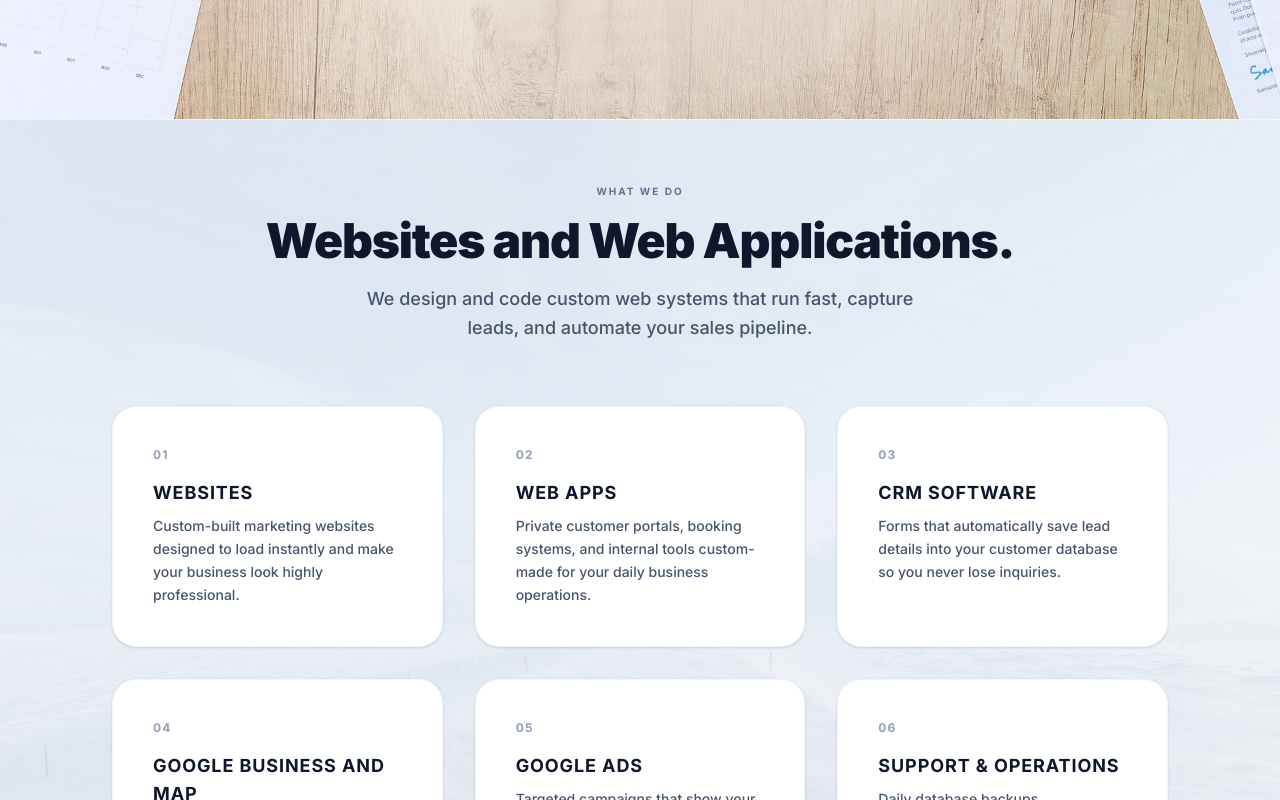
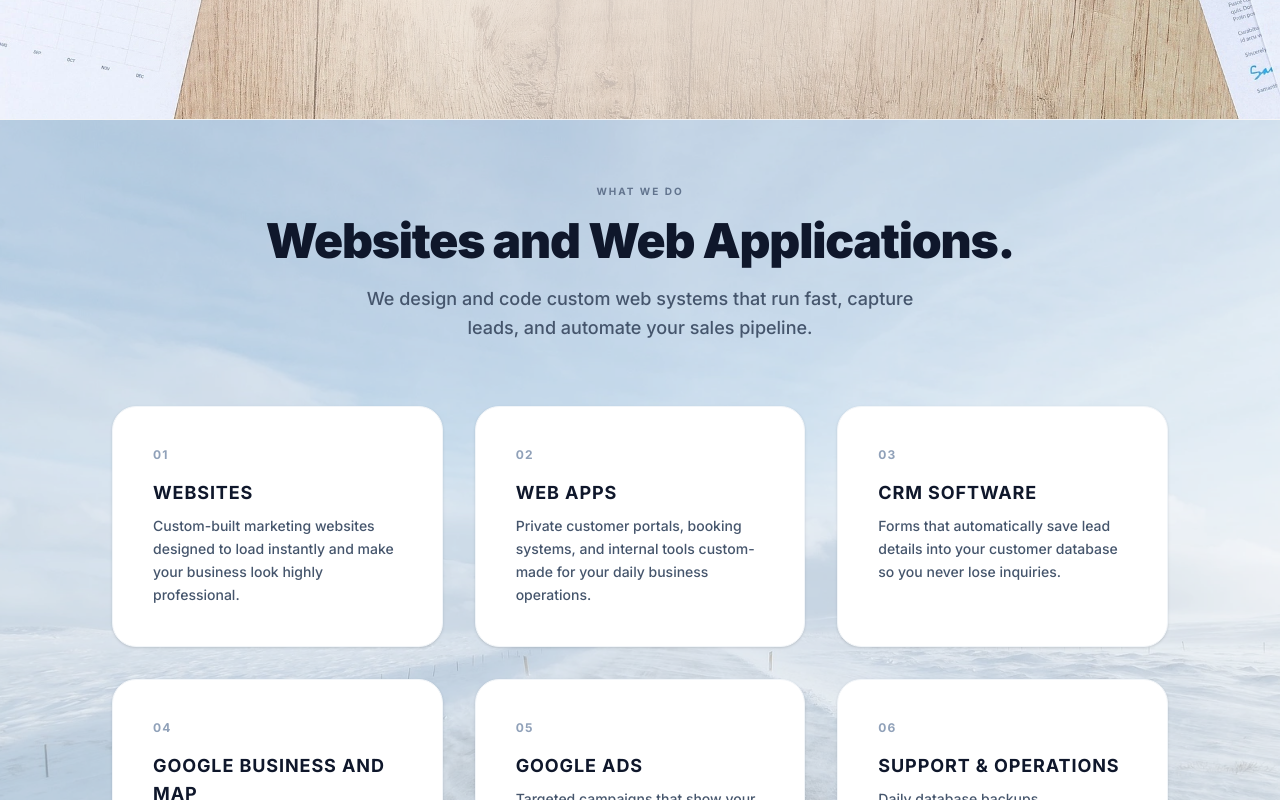
Before and after one commit to pixelwebstar/asheejajayan-website, a Next.js app: page / in a window 1280 px wide. Shown: the part 680-1480 px from the top of the page. Built offline with nearby package versions, Linux system fonts and the light colour scheme.

Commit message:
Increase services background watermark visibility to 45% opacity

```diff
--- a/src/app/page.tsx
+++ b/src/app/page.tsx
@@ -59,7 +59,7 @@ function FullSection({ children, bgClass, id, bgImage }: { children: ReactNode;
     >
       {bgImage && (
         <div
-          className="absolute inset-0 z-0 bg-cover bg-center opacity-15 pointer-events-none"
+          className="absolute inset-0 z-0 bg-cover bg-center opacity-45 pointer-events-none"
           style={{
             backgroundImage: `url(${bgImage})`,
           }}
```
